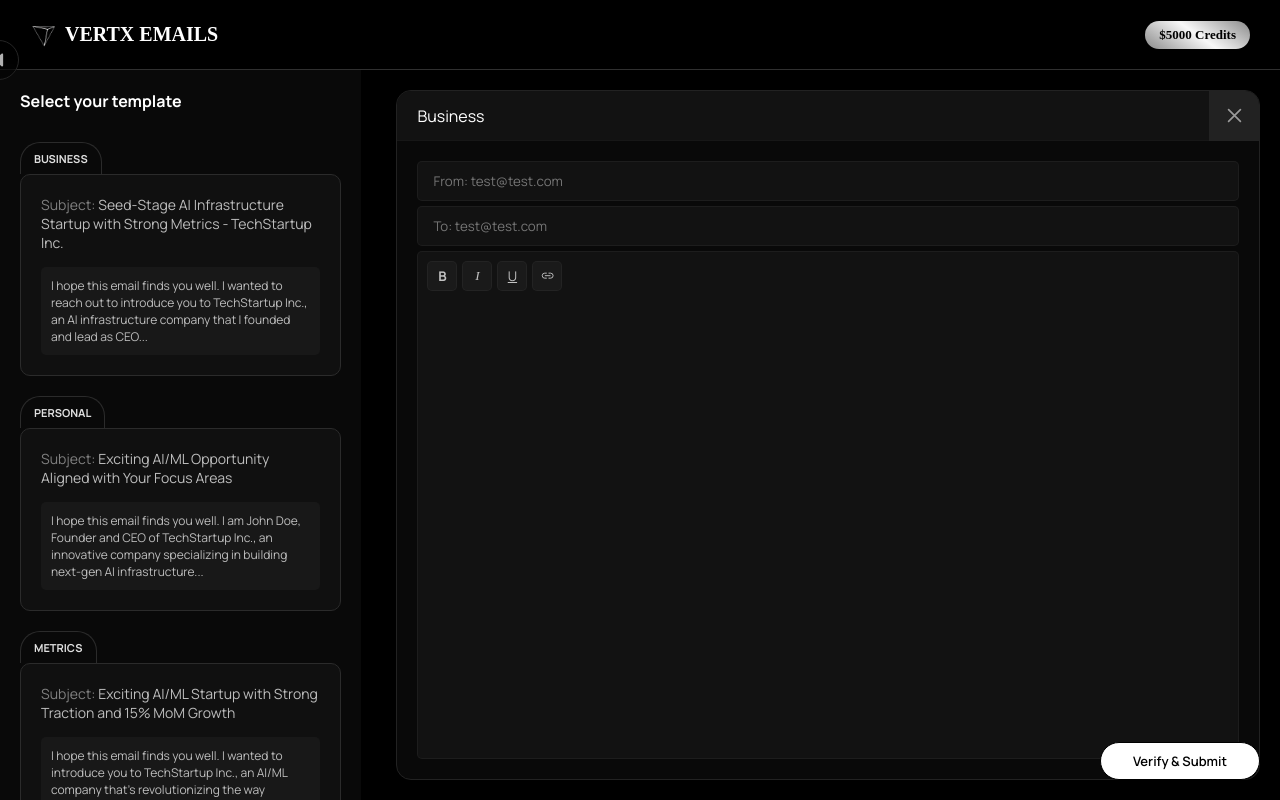
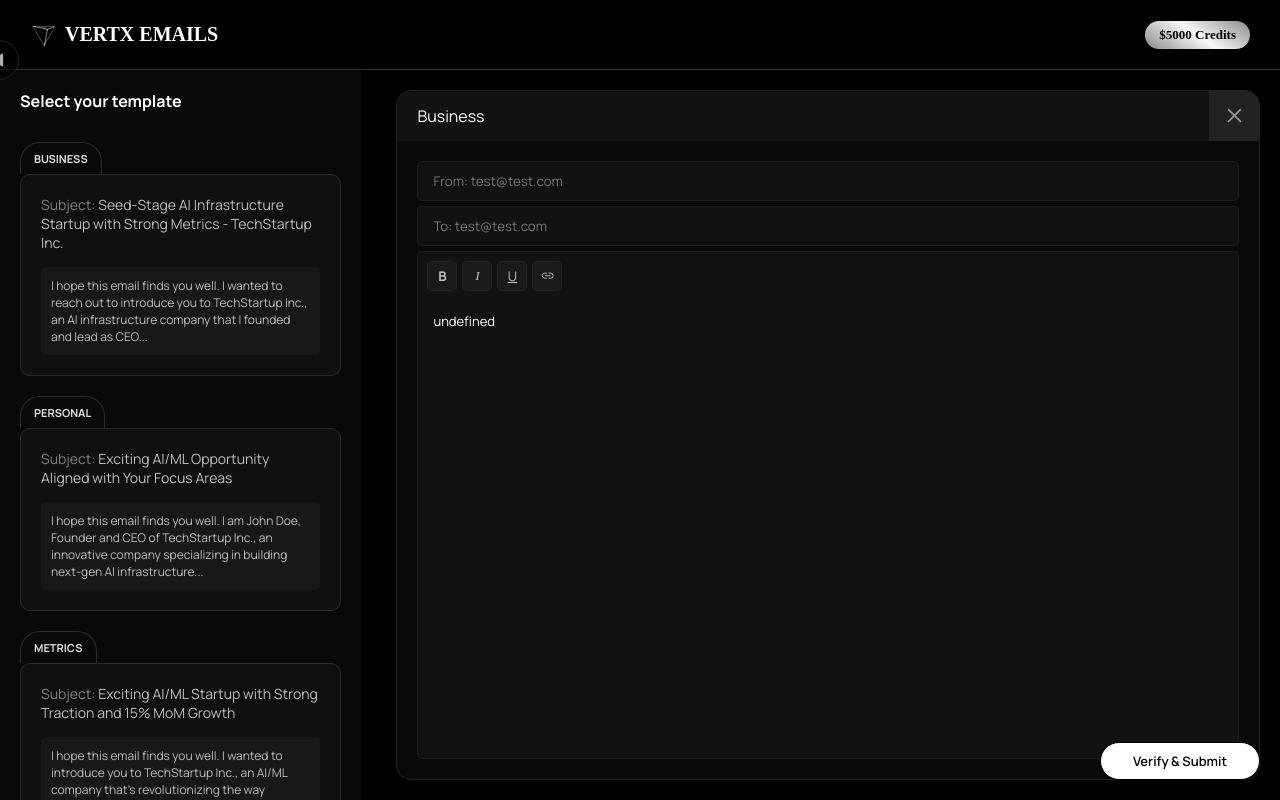
Before and after one commit to wrench141/PROJECT_VERTX_FE, a React (Vite) app: page /flow/outbound in a window 1280 px wide. Built offline with nearby package versions, Linux system fonts and the light colour scheme; a web font is replaced by a local one.

Commit message:
comming soon

```diff
--- a/src/screens/emails/index.jsx
+++ b/src/screens/emails/index.jsx
@@ -35,6 +35,7 @@ export default function GenerateEmail() {
 
   useEffect(() => {
     console.log(template)
+    editRef.current.innerText = template?.body
   }, [template])
 
   return (
--- a/src/screens/emails/style.css
+++ b/src/screens/emails/style.css
@@ -250,6 +250,7 @@
     position: relative;
     padding-top: 60px;
     background: #121212;
+    line-height: 150%;
 }
 
 .emailCont .sections .float{
```
